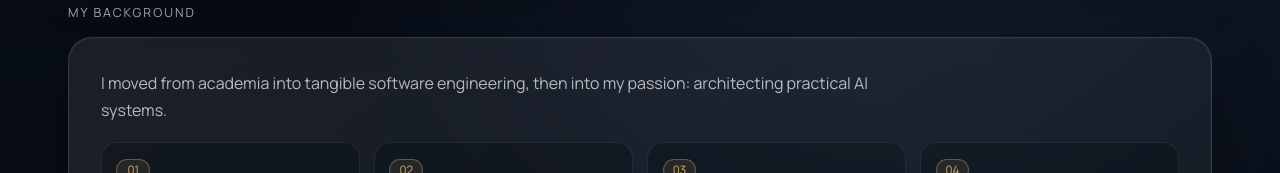
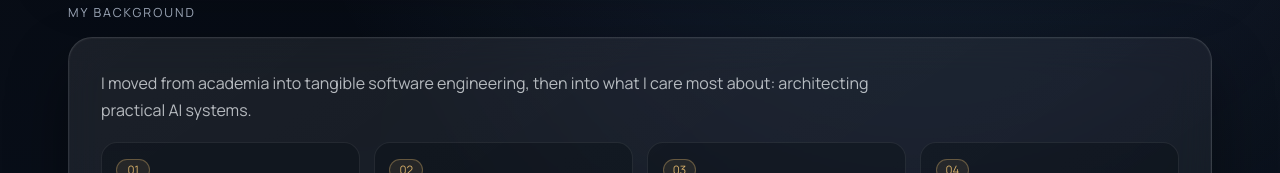
Before and after one commit to ajrlewis/ajrlewis, a Next.js app in the folder apps/web/: page / in a window 1280 px wide. Shown: the part 734-907 px from the top of the page. Built offline with nearby package versions, Linux system fonts and the light colour scheme.

Commit message:
copy(web): improve background journey sentence flow

```diff
--- a/apps/web/app/page.tsx
+++ b/apps/web/app/page.tsx
@@ -225,8 +225,8 @@ export default function HomePage() {
           <p className="section-label">MY BACKGROUND</p>
           <div className="background-panel glass-panel">
             <p className="background-summary">
-              I moved from academia into tangible software engineering, then into my passion: architecting practical
-              AI systems.
+              I moved from academia into tangible software engineering, then into what I care most about: architecting
+              practical AI systems.
             </p>
             <div className="background-grid">
               {backgroundSteps.map((step, index) => (
```
